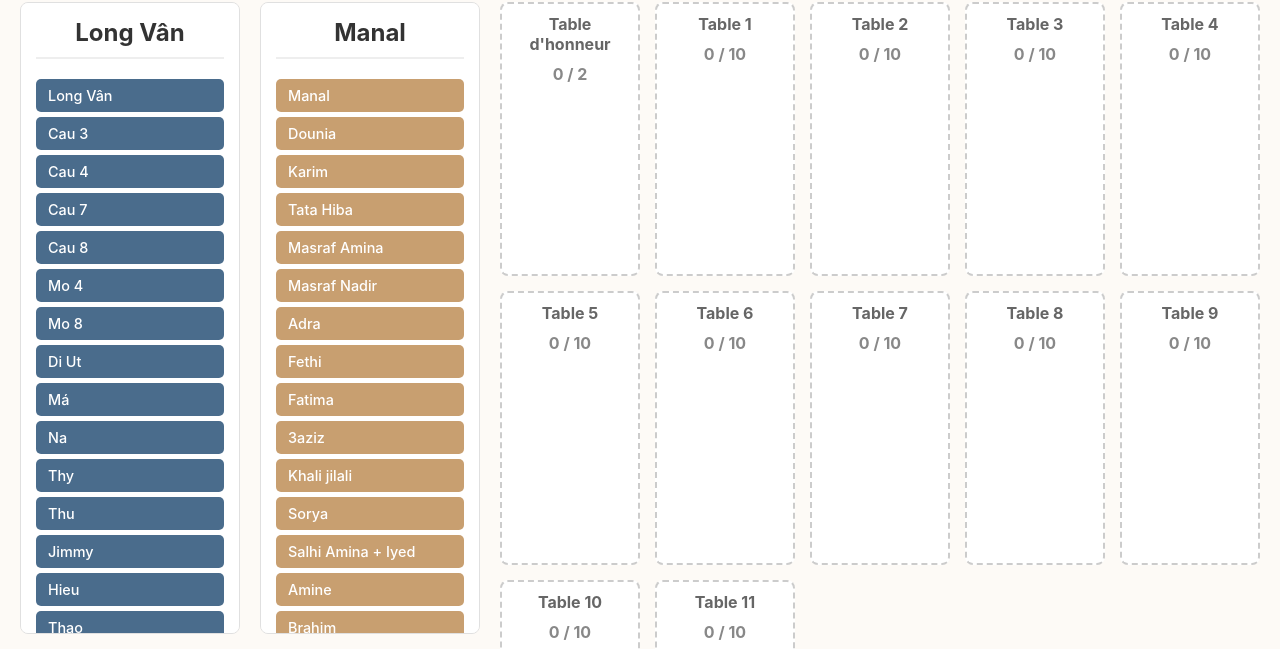
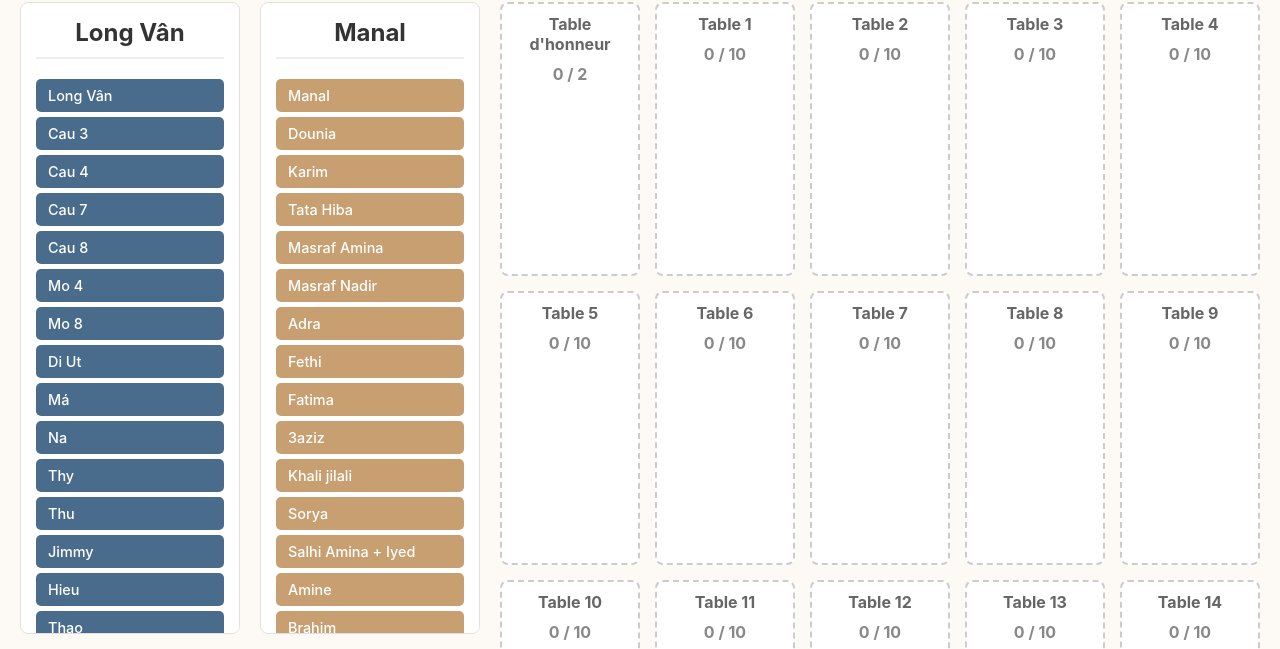
Before and after one commit to lvaman/lvaman.github.io, a plain HTML site: page index.html in a window 1280 px wide. Shown: the part 145-794 px from the top of the page. Drawn offline with Linux system fonts and the light colour scheme; no server answers.

Commit message:
Update index.html

```diff
--- a/index.html
+++ b/index.html
@@ -101,7 +101,8 @@
                         <div class="table-guests-container"></div>
                     </div>`;
 
-                const numberOfTables = 11;
+                // Modification du nombre de tables à 15
+                const numberOfTables = 15;
                 const tableCapacity = 10;
                 for (let i = 1; i <= numberOfTables; i++) {
                     tablesContainer.innerHTML += `
@@ -168,7 +169,6 @@
                         const isGroomGuest = draggableElement.classList.contains('groom');
                         const isBrideGuest = draggableElement.classList.contains('bride');
 
-                        // La logique de restriction est simplifiée car il n'y a plus de sous-listes
                         if (zone.id === 'groom-guests' && isBrideGuest) {
                             e.dataTransfer.dropEffect = 'none';
                             return;
```
